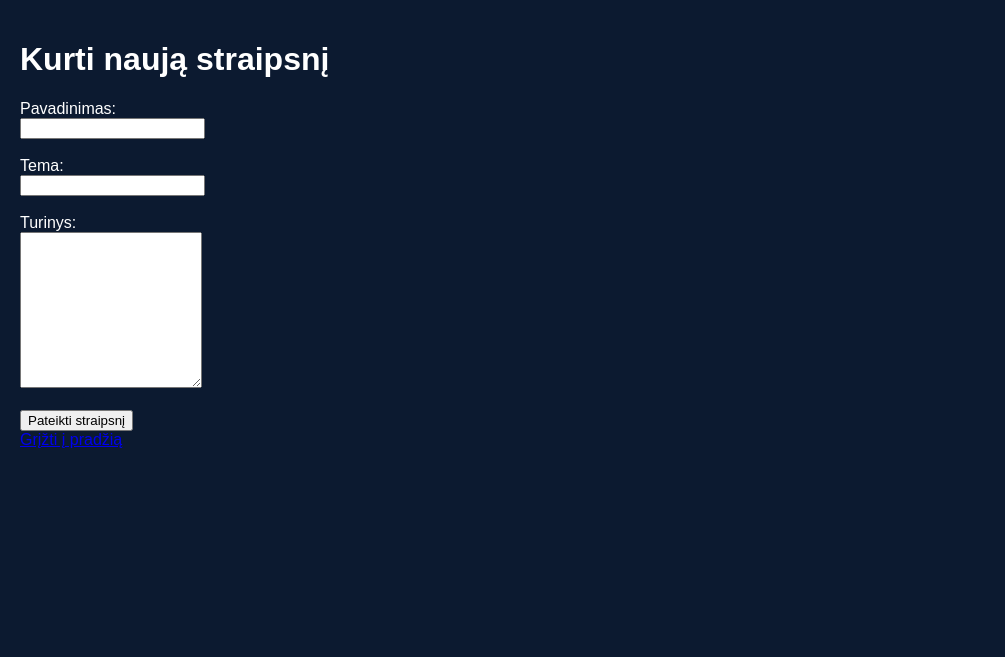
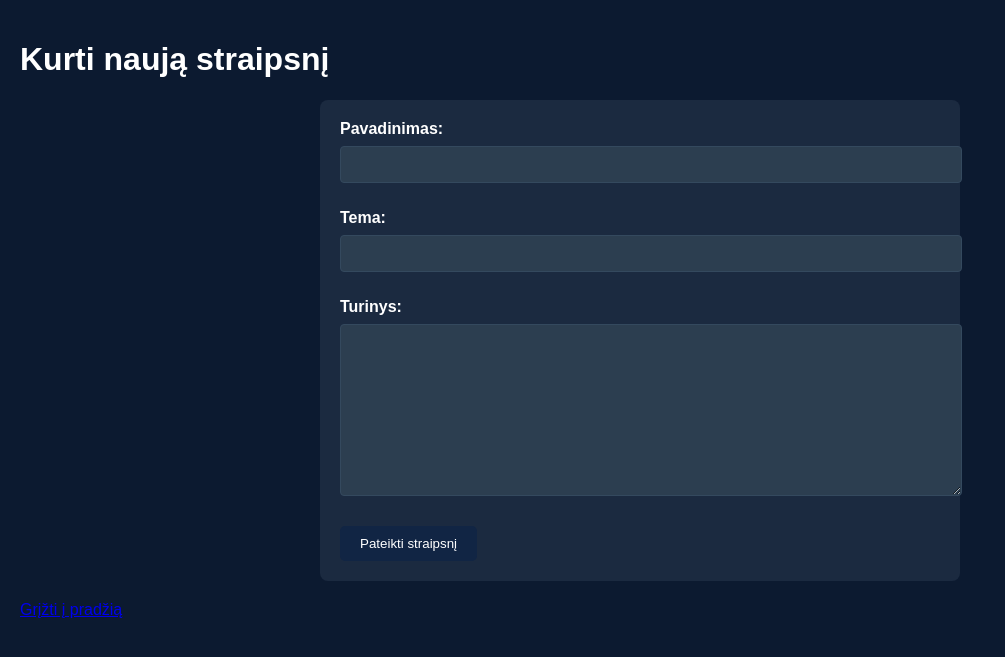
Before and after one commit to simasbra/KTU_Kompiuteriu_Tinklai_ir_Internetines_Technologijos, a PHP site: page /articleCreate.php in a window 1280 px wide. Shown: the part 58-715 px from the top of the page, without its empty margins (0-1005 px from the left). Run offline with PHP 8.4, Linux system fonts and the light colour scheme.

Commit message:
IT style.css

```diff
--- a/IT/style.css
+++ b/IT/style.css
@@ -81,3 +81,41 @@ body {
     border-bottom: 1px solid #34495e;
     cursor: pointer;
 }
+
+form {
+    max-width: 600px;
+    margin: 20px auto;
+    padding: 20px;
+    background-color: #1b2a40;
+    border-radius: 8px;
+}
+
+form label {
+    color: #ffffff;
+    font-weight: bold;
+}
+
+form input[type="text"],
+form textarea {
+    width: 100%;
+    padding: 10px;
+    margin: 8px 0;
+    border: 1px solid #34495e;
+    border-radius: 4px;
+    background-color: #2c3e50;
+    color: #ffffff;
+}
+
+form input[type="submit"] {
+    background-color: #112544;
+    color: #ffffff;
+    padding: 10px 20px;
+    border: none;
+    border-radius: 5px;
+    cursor: pointer;
+    transition: background-color 0.3s;
+}
+
+form input[type="submit"]:hover {
+    background-color: #163059;
+}
```
